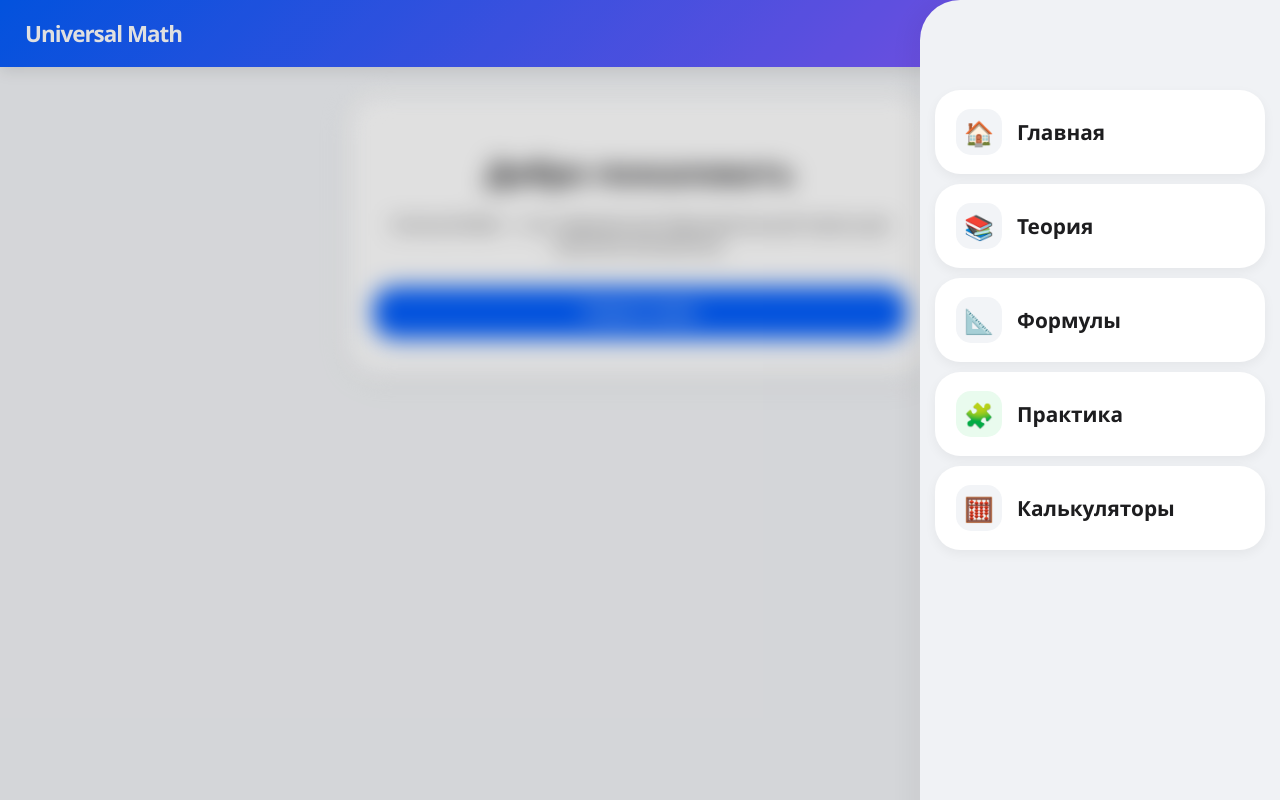
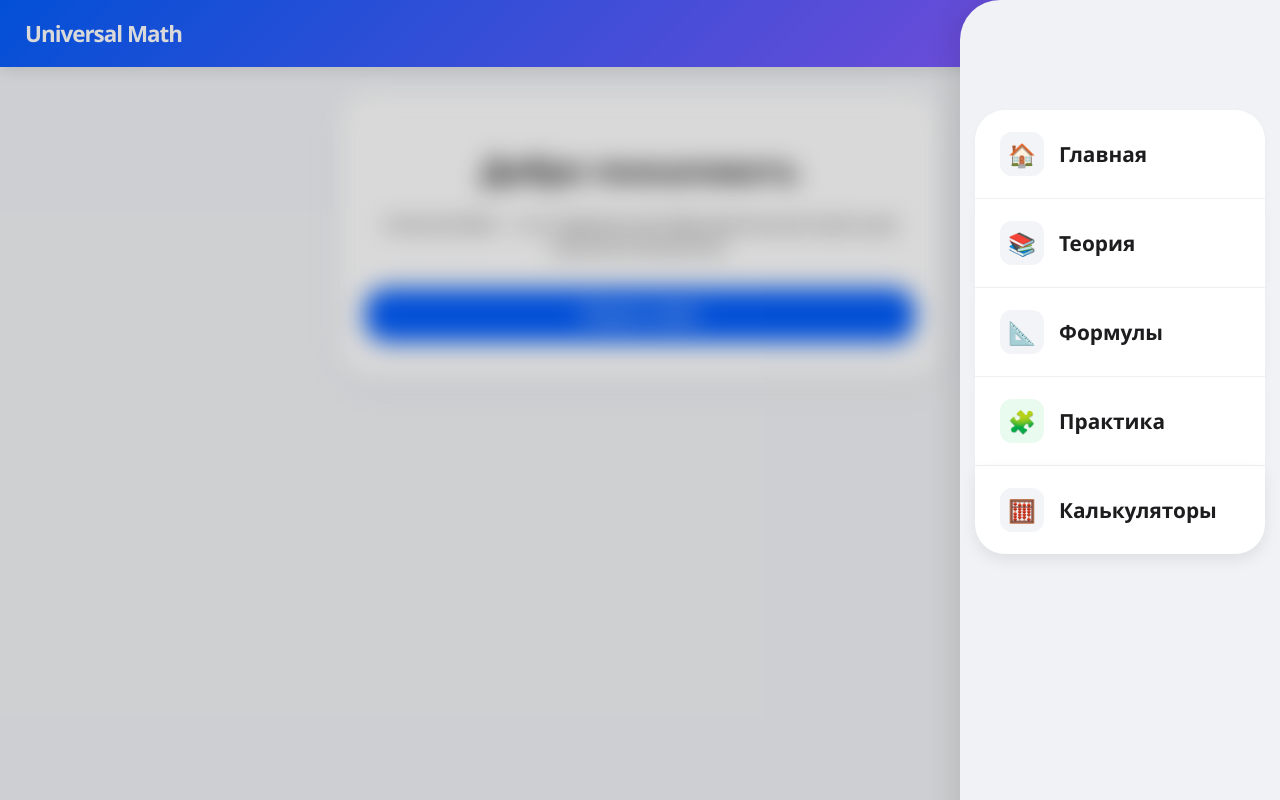
Before and after one commit to educatian-com/universal-math, a plain HTML site: page index.html in a window 1280 px wide. Both pictures are taken after a click on the element 1242 px from the left and 33 px from the top of the page. Drawn offline with Linux system fonts and the light colour scheme.

Commit message:
Update index.html

```diff
--- a/index.html
+++ b/index.html
@@ -23,14 +23,13 @@
             overflow-x: hidden;
         }
 
-        /* Размытие основного контента */
+        /* Эффект размытия фона */
         #main-content {
             transition: 0.4s cubic-bezier(0.4, 0, 0.2, 1);
         }
 
         body.menu-open #main-content {
             filter: blur(12px);
-            transform: scale(0.97);
             pointer-events: none;
         }
 
@@ -40,7 +39,7 @@
             left: 0;
             width: 100%;
             height: 100%;
-            background: rgba(0,0,0,0.12);
+            background: rgba(0,0,0,0.15);
             opacity: 0;
             visibility: hidden;
             transition: 0.4s;
@@ -69,59 +68,79 @@
         .burger { cursor: pointer; display: flex; flex-direction: column; gap: 6px; z-index: 1100; }
         .burger span { display: block; width: 26px; height: 3px; background: white; border-radius: 10px; }
 
-        /* Боковое меню */
+        /* Навигация */
         nav {
             position: fixed;
             top: 0;
             right: -100%;
             width: 85%;
-            max-width: 330px;
+            max-width: 320px;
             height: 100%;
             background: #f0f2f5;
             transition: 0.4s cubic-bezier(0.4, 0, 0.2, 1);
             display: flex;
             flex-direction: column;
-            padding: 90px 15px 0 15px;
-            gap: 10px; /* Отступы между закругленными кнопками */
+            padding: 100px 0 0 0; /* Убрали боковые отступы контейнера */
             z-index: 1050;
-            box-shadow: -10px 0 30px rgba(0,0,0,0.05);
+            box-shadow: -10px 0 30px rgba(0,0,0,0.1);
             border-radius: 40px 0 0 40px;
         }
 
         nav.active { right: 0; }
 
-        /* Оформление каждого раздела как закругленной карточки */
+        /* Разделы меню (Монолитный блок) */
         nav a {
             display: flex;
             align-items: center;
             gap: 15px;
             text-decoration: none;
             color: var(--s-text);
-            font-size: 1.3rem; /* Крупный шрифт */
+            font-size: 1.3rem;
             font-weight: 700;
-            padding: 18px 20px;
-            background: #ffffff; /* Белая подсветка */
-            border-radius: 25px; /* Сильное закругление углов */
-            transition: 0.3s cubic-bezier(0.4, 0, 0.2, 1);
-            box-shadow: 0 4px 12px rgba(0,0,0,0.05); /* Тень для объема */
-            border: 1px solid rgba(255,255,255,0.8);
+            padding: 22px 25px;
+            background: #ffffff;
+            margin: 0; /* Убрали все отступы между разделами */
+            border-bottom: 1px solid #f0f0f0; /* Линия-разделитель */
+            transition: 0.2s;
+            box-shadow: 0 4px 10px rgba(0,0,0,0.03); /* Легкая тень для объема */
+        }
+
+        /* Закругляем только самый верхний и самый нижний пункты всей стопки */
+        nav a:first-of-type {
+            border-radius: 30px 30px 0 0;
+            margin-top: 10px; /* Небольшой отступ всей пачки от верха */
+            margin-left: 15px;
+            margin-right: 15px;
+        }
+
+        nav a:last-of-type {
+            border-radius: 0 0 30px 30px;
+            border-bottom: none;
+            margin-left: 15px;
+            margin-right: 15px;
+            box-shadow: 0 6px 15px rgba(0,0,0,0.08); /* Усилили тень снизу */
+        }
+
+        /* Средние пункты тоже должны иметь боковые границы, чтобы не липнуть к краю nav */
+        nav a:not(:first-of-type):not(:last-of-type) {
+            margin-left: 15px;
+            margin-right: 15px;
         }
 
         nav a:active {
-            transform: scale(0.95);
-            background: #f8f9fa;
-            box-shadow: 0 2px 4px rgba(0,0,0,0.05);
+            background: #f9f9f9;
+            transform: scale(0.98);
         }
 
         .icon-box {
-            width: 46px;
-            height: 46px;
+            width: 44px;
+            height: 44px;
             display: flex;
             align-items: center;
             justify-content: center;
             background: #f2f4f7;
-            border-radius: 15px;
-            font-size: 1.5rem;
+            border-radius: 12px;
+            font-size: 1.4rem;
             flex-shrink: 0;
         }
 
```
